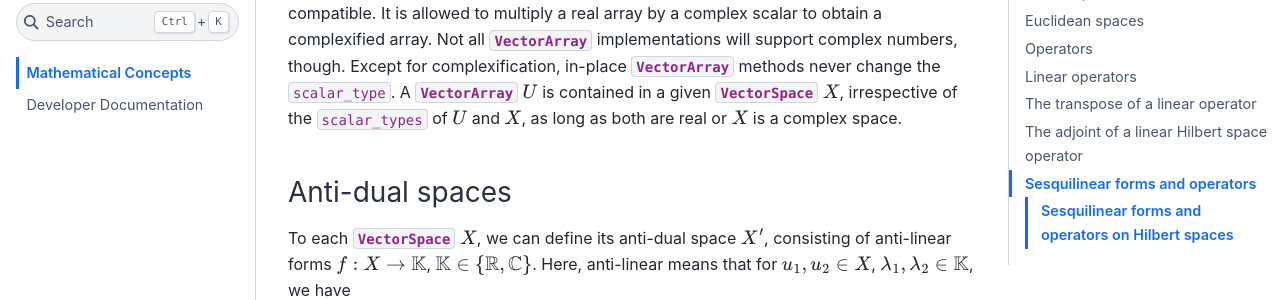
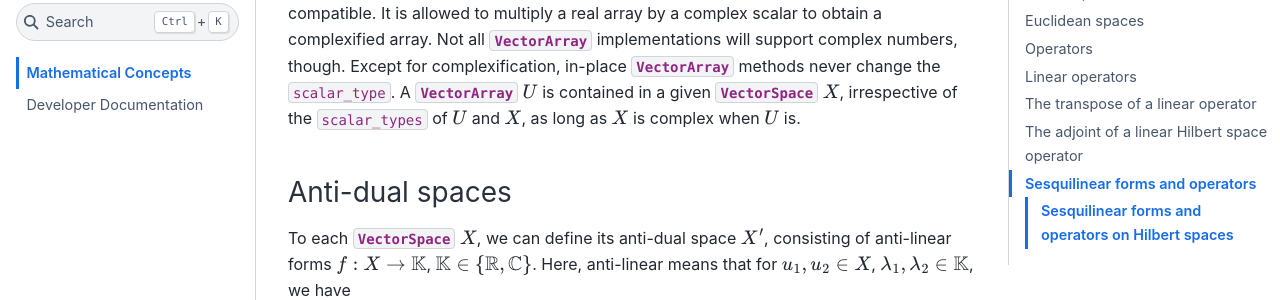
Before and after one commit to nias-project/nias, a Sphinx documentation site: the page built from docs/math_concepts.md, in a window 1280 px wide and 900 px high, scrolled down 985 px. Shown: the part 152-452 px from the top of the window. Built offline with Sphinx 7.4.7 and the Sphinx Book theme 1.1.4, drawn with Linux system fonts in a browser that asks for light colours; the version number is read from the project's files by our own code.

Commit message:
[docs] better explain relation between array and space scalar types.

```diff
--- a/docs/math_concepts.md
+++ b/docs/math_concepts.md
@@ -47,7 +47,7 @@ It is allowed to multiply a real array by a complex scalar to obtain a complexif
 Not all {{VectorArray}} implementations will support complex numbers, though.
 Except for complexification, in-place {{VectorArray}} methods never change the `scalar_type`.
 A {{VectorArray}} $U$ is contained in a given {{VectorSpace}} $X$, irrespective of the `scalar_types` of $U$ and $X$,
-as long as both are real or $X$ is a complex space.
+as long as $X$ is complex when $U$ is.
 
 ### Anti-dual spaces
 
```
